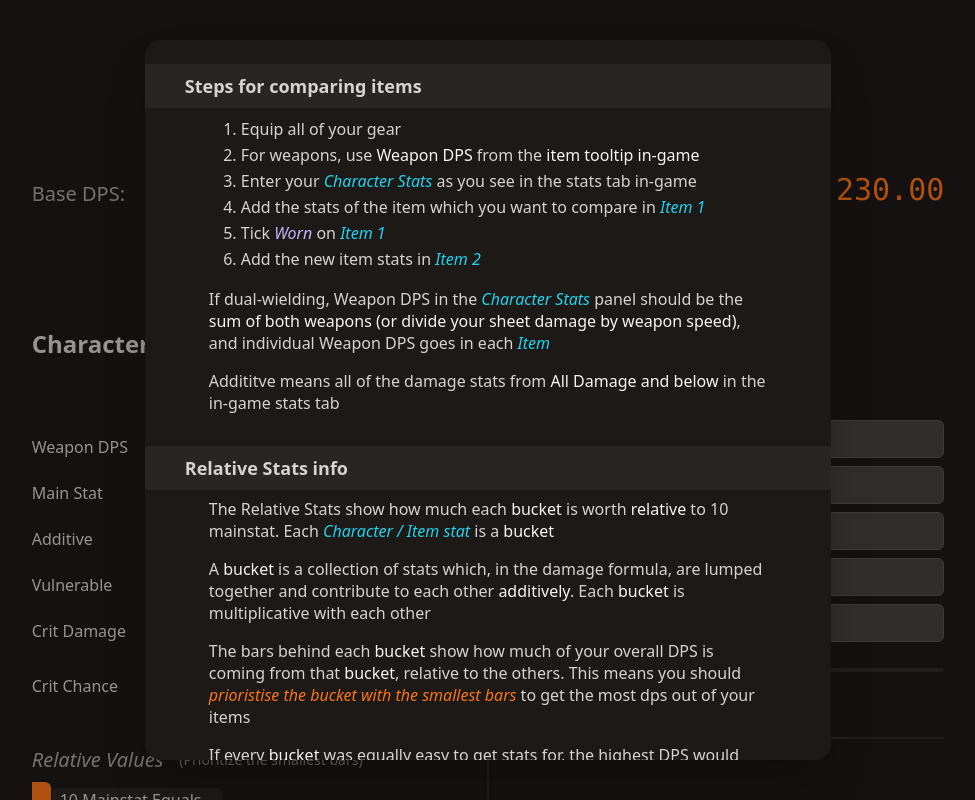
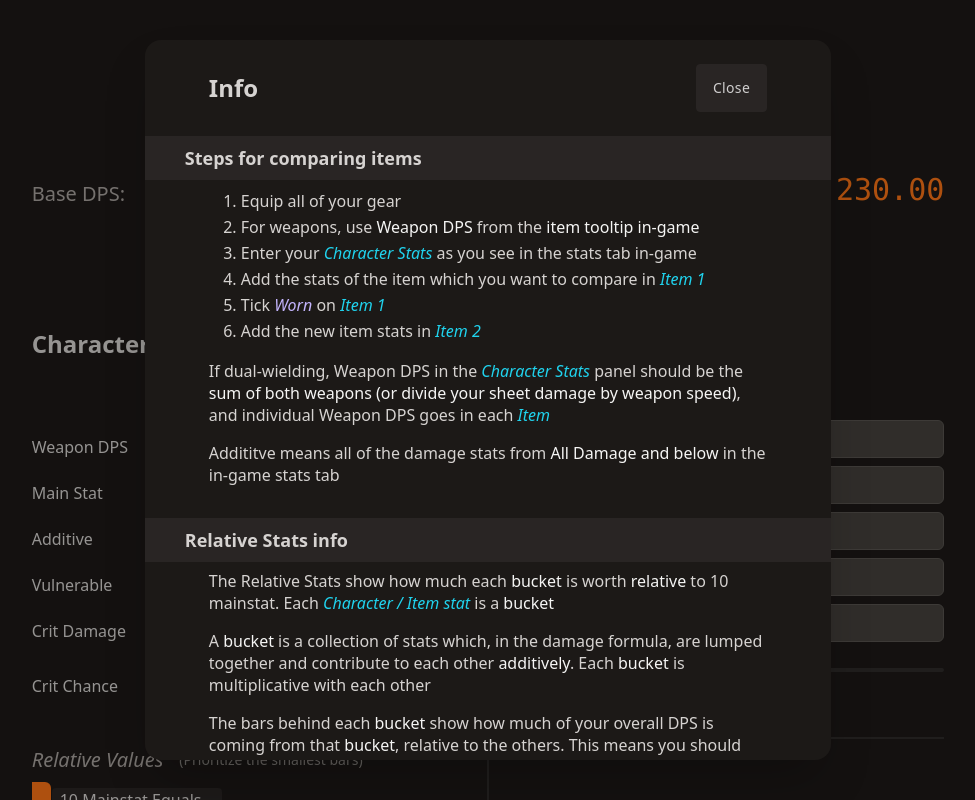
Before and after one commit to rcoopr/d4-damage-calc, a React (Vite) app: page / in a window 1280 px wide. Both pictures are taken after a click on the button "How Do I Use This?". Shown: the top 800 px of the page, without its empty margins (152-1127 px from the left). Built offline with nearby package versions, Linux system fonts and the light colour scheme.

Commit message:
move dialog close to prevent auto-scrolling

```diff
--- a/src/usage-hint.tsx
+++ b/src/usage-hint.tsx
@@ -27,6 +27,13 @@ export function UsageHint() {
           className="modal-box max-w-[75ch] px-16 leading-snug text-stone-300"
           onClick={stopPropagation}
         >
+          <div className="flex w-full justify-between mb-6 items-center">
+            <h2 className="font-bold text-2xl">Info</h2>
+            {/* if there is a button in form, it will close the modal */}
+            <button className="btn rounded btn-neutral tracking-wide font-normal capitalize">
+              Close
+            </button>
+          </div>
           <h3 className="font-bold text-lg py-2 bg-stone-800 -mx-16 mb-2">
             <span className="mx-10">Steps for comparing items</span>
           </h3>
@@ -94,13 +101,6 @@ export function UsageHint() {
             for, the highest DPS would come from balancing all{' '}
             <span className="text-stone-100">buckets</span>
           </p>
-
-          <div className="modal-action">
-            {/* if there is a button in form, it will close the modal */}
-            <button className="btn btn-neutral rounded tracking-wide font-normal capitalize">
-              Close
-            </button>
-          </div>
         </form>
       </dialog>
     </div>
```
